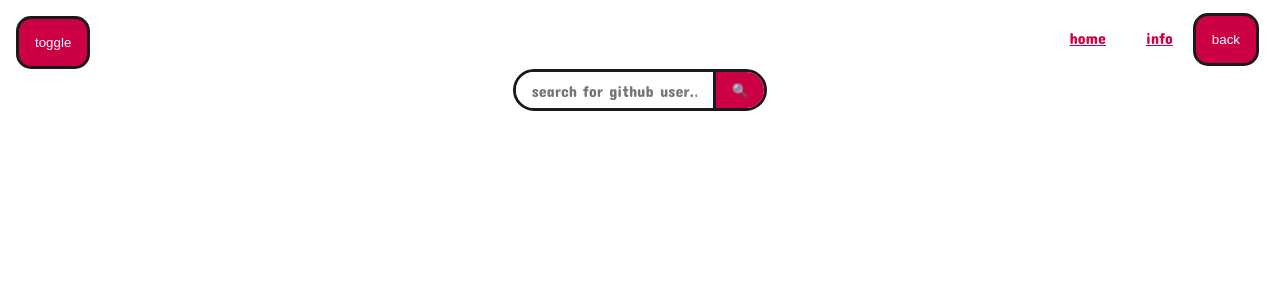
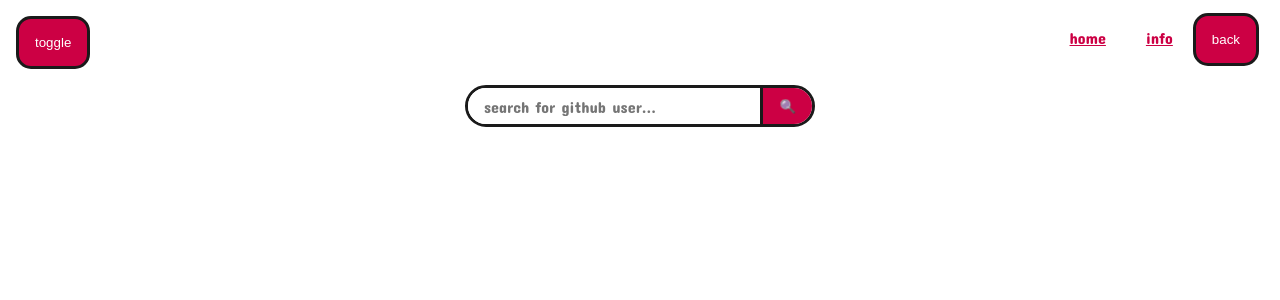
Before and after one commit to cwesterduin/challenge-github, a React app: page / in a window 1280 px wide. Shown: the top 300 px of the page. Built offline with nearby package versions, Linux system fonts and the light colour scheme.

Commit message:
update searchbar styles

```diff
--- a/src/style.css
+++ b/src/style.css
@@ -56,12 +56,14 @@ button {
 
 .search-cont {
     display: flex;
-    justify-content: center;
+    justify-content: space-between;
     align-items: center;
     height: 42px;
-    width: max-content;
     border-radius: 50px;
-    border: var(--border)
+    border: var(--border);
+    width: 100%;
+    max-width: 350px;
+    margin-top: 1rem;
 }
 
 .search-cont:hover, .search-cont.active {
@@ -93,6 +95,7 @@ input[type="text"]{
     padding: 0 1rem;
     border: none;
     font-family: 'Concert One', cursive;
+    flex: 1
 }
 
 .user-avatar {
```
